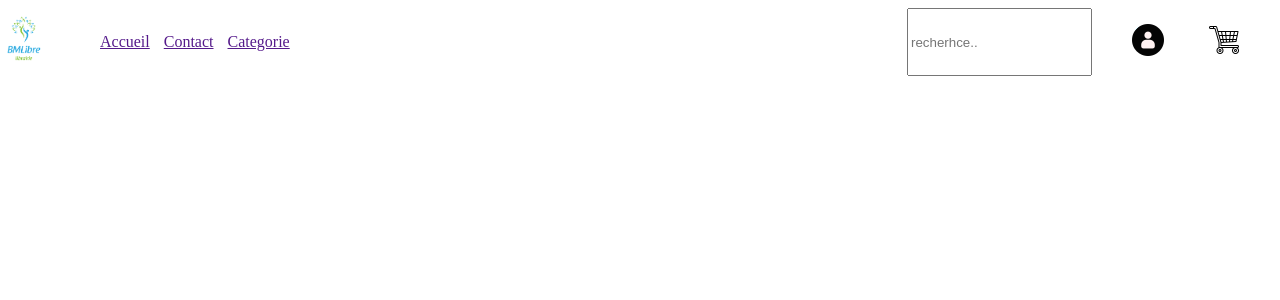
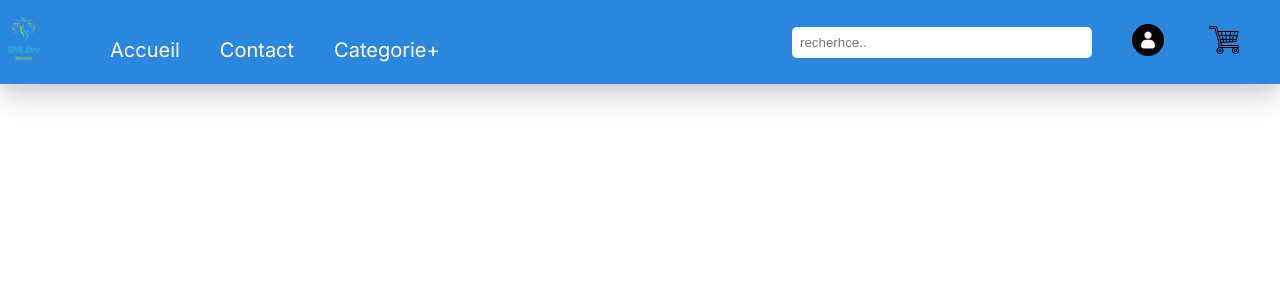
Before and after one commit to Bambamasso/librairie, a PHP site: page /inedx.html in a window 1280 px wide. Shown: the top 300 px of the page. Run offline with PHP 8.4, Linux system fonts and the light colour scheme; some web fonts are replaced.

Commit message:
responsivité de la barre de navigation

```diff
--- a/css/acceuil.css
+++ b/css/acceuil.css
@@ -7,33 +7,125 @@ body{
 *{
     box-sizing: border-box;
 }
-.nav{
+.nav{width: 100%;
     display: flex;
+    position: fixed;
     justify-content: space-between;
     align-items: center;
+    background: #2A87DD;
+    box-shadow: rgba(0, 0, 0, 0.15) 0px 15px 25px, rgba(0, 0, 0, 0.05) 0px 5px 10px; ;
+
 }
 
-.onglets{
+ .onglets{
    display: flex;
    align-items: center;
 
 }
-/* .onglets .droit{
-
-} */
+/* .onglets .droit*/
 
 .droit ul{
     list-style-type: none;
 
 }
 .droit ul li{
-    display: inline;
-    margin-left: 10px;
+   position:relative ;
+   float: left;
 }
+.droit ul li a{
+    font-size: 20px;
+    padding: 20px;
+    display: block;
+}
+.droit a{
+ text-decoration: none;
+ color: white;
+ font-family: 'Inter', sans-serif;
+}
+.droit a:hover{
+    color:#8ABC76;
+ }
+
 .gauche{
     display: flex;
+    align-items: center;
 }
 
 .gauche a{
     margin-right: 40px;
 }
+.gauche input{
+   width: 300px;
+   padding: 8px;
+   border-radius:5px;
+   border: none;
+   outline: none;
+
+}
+
+.droit ul li ul{
+    position: absolute;
+    left: 0;
+    width: 200px;
+    background: white;
+    display: none;
+}
+
+.droit ul li ul li{
+    width: 100%;
+    border-top: 1px solid greenyellow;
+}
+.droit ul li ul li ul{
+    left: 200px;
+    top: 0px;
+}
+.droit ul li:focus-within >ul,
+.droit ul li:hover >ul{
+   display: initial;
+}
+#barre{
+    display: none;
+}
+.onglets label{
+    cursor: pointer;
+    display: none;
+    color: white;
+    font-size: 20px;
+    font-family: 'Inter', sans-serif;
+
+}
+/* responsivité */
+
+@media(max-width:947px){
+
+    .onglets label{
+        display: block;
+    }
+    .onglets .droit{
+        position: absolute;
+        top: 100%;
+        left: 0px;
+        right: 0px;
+        background: #2A87DD;
+        display: none;
+    }
+
+    .onglets .droit ul li{
+        width: 100%;
+    }
+    .onglets .droit ul li ul{
+        position: relative;
+        width: 100%;
+    }
+    .onglets .droit ul li ul li{
+       background: rgb(138, 138, 241);
+    }
+    .onglets .droit ul li ul li ul{
+        width: 100%;
+        left: 0;
+     }
+
+    #barre:checked ~ .droit{
+        display: initial;
+    }
+}
--- a/css/inscription.css
+++ b/css/inscription.css
@@ -17,6 +17,7 @@ body{
 
 .cardre{
     width: 48,5%;
+    height: auto;
     /* border:solid 2px purple;
     background: blue; */
     display: flex;
@@ -30,7 +31,7 @@ body{
 
 .cardre .bve{
 width:500px;
-height: 550px;
+height: auto;
 background: url(../image/UKFSVQVDEU6MGBATRGJ4XTL7XQ.jpeg);
 background-size: cover;
 background-position: center;
@@ -45,7 +46,7 @@ background-position: center;
 
 .cardre .formule{
  width:500px;
- height: 550px;
+ height: auto;
 background: white;
 display: flex;
 justify-content: center;
@@ -82,5 +83,6 @@ input{
     color: white;
     padding: 10px;
     margin-top: 20px;
+    margin-bottom: 20px;
 
 }
--- a/inedx.html
+++ b/inedx.html
@@ -10,12 +10,24 @@
     <nav class="nav">
       <div class="onglets">
          <p class="logo"><img src="./image/Capture_d_écran_2023-10-05_à_14.35.01-removebg-preview.png" width="50px" alt=""></p>
+         <input type="checkbox" id="barre">
+         <label for="barre">Menu</label>
          <div class="droit">
              <ul>
                  <li> <a href="">Accueil</a></li>
                  <li><a href="">Contact</a></li>
-                 <li> <a href="">Categorie</a></li>
-                 </ul>
+                 <li><a href="">Categorie+</a>
+                      <ul>
+                         <li><a href="">lorem</a></li>
+                         <li><a href="">lorem</a></li>
+                         <li><a href="">lorem</a></li>
+                         <li><a href="">lorem</a></li>
+                         <li><a href="">lorem</a></li>
+                      </ul>
+
+                    </li>
+
+                </ul>
             </div>
        </div>
         <div class="gauche">
```
Also changed, not shown: css/connexion.css (+7 -3 lines), 2 other files.
